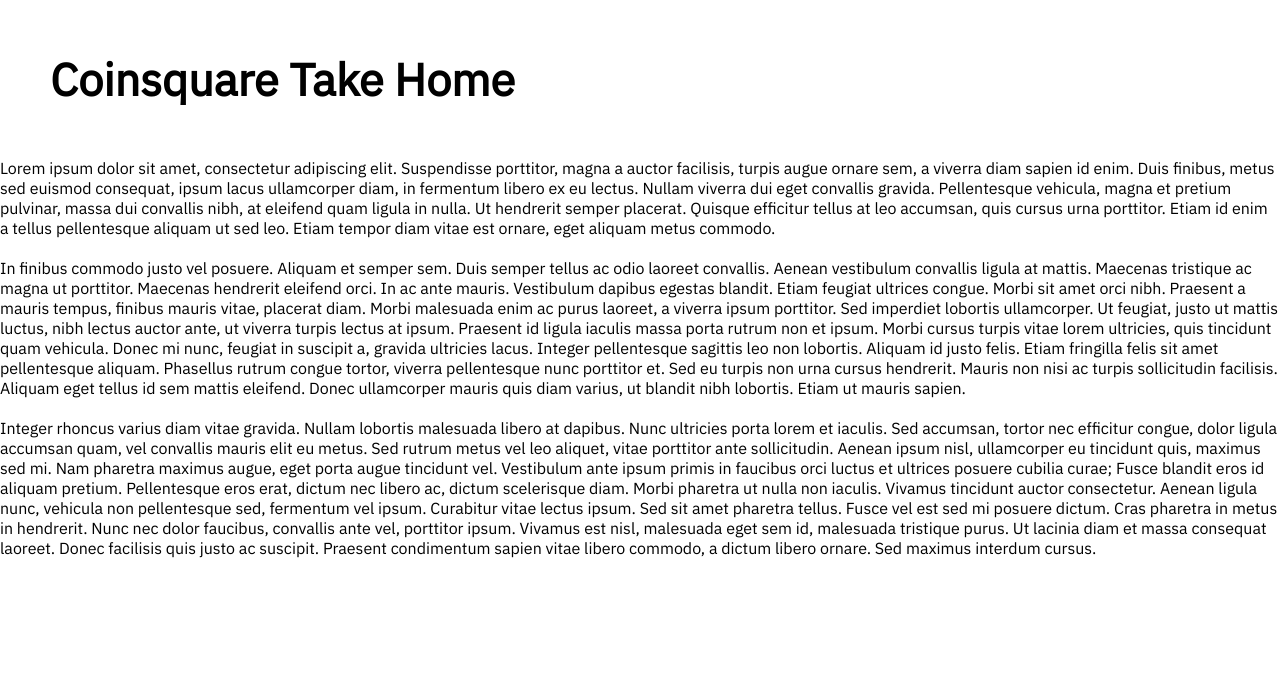
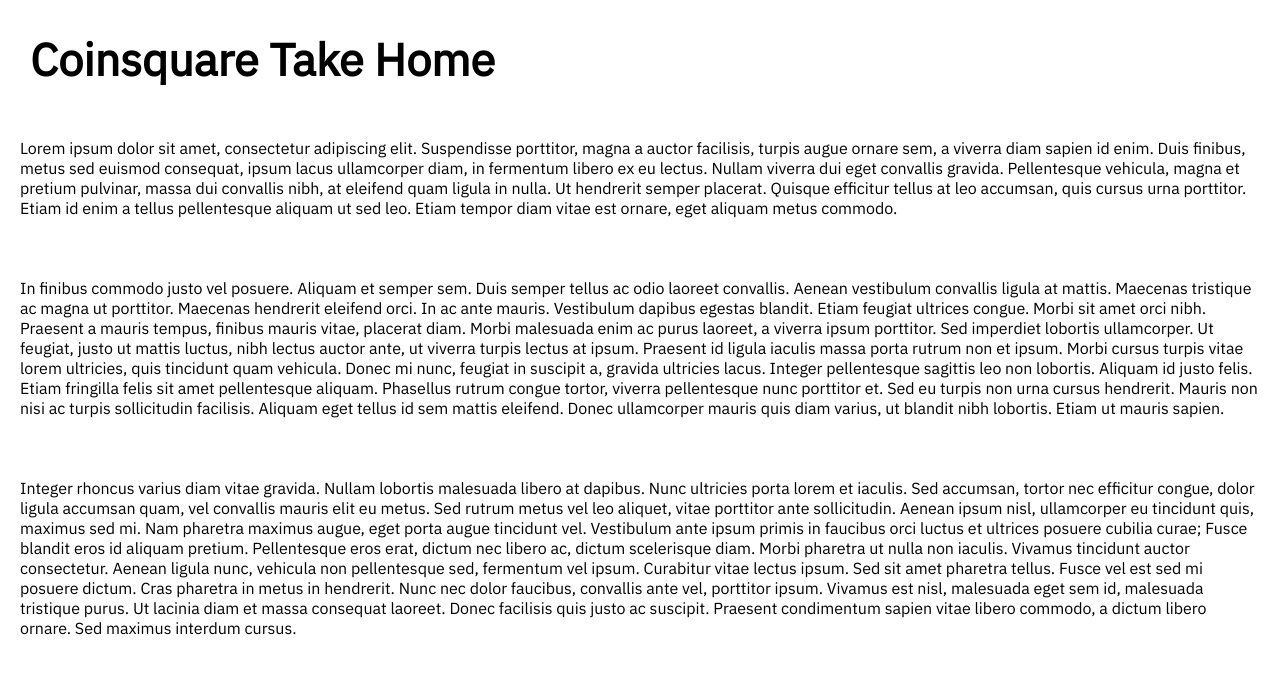
Before and after one commit to Don-Stevenson/coin-square, a Gatsby site: page / in a window 1280 px wide. Built offline with nearby package versions, Linux system fonts and the light colour scheme; Gatsby itself is replaced by a stand-in of ours.

Commit message:
Add paragraph styles, update h1 padding

```diff
--- a/src/css/custom.css
+++ b/src/css/custom.css
@@ -9,5 +9,10 @@ body {
 
 h1 {
   font-size: 45px;
-  padding: 50px;
+  padding: 30px;
 }
+
+p {
+  font-size: 12;
+  padding: 20px;
+}
```
